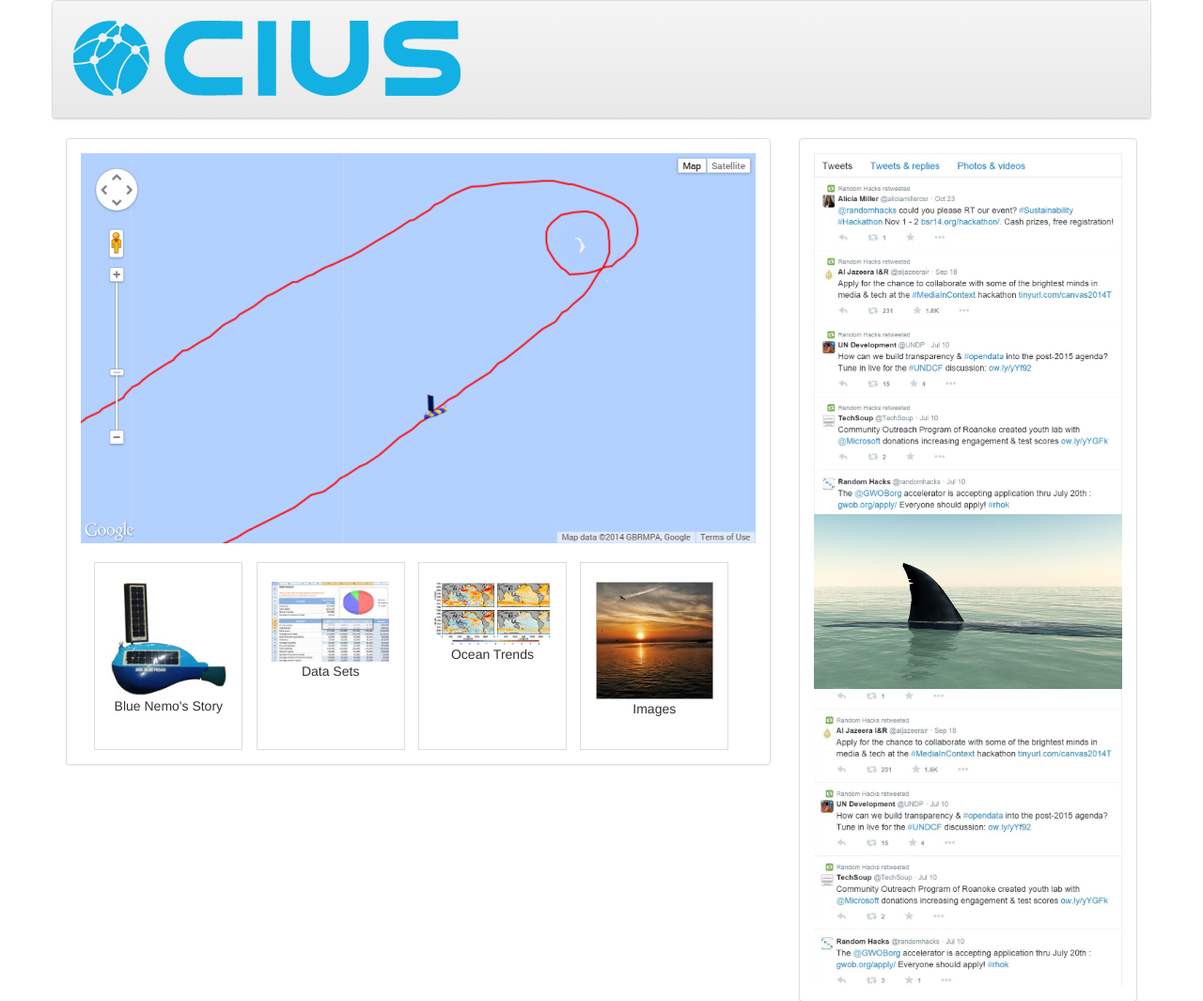
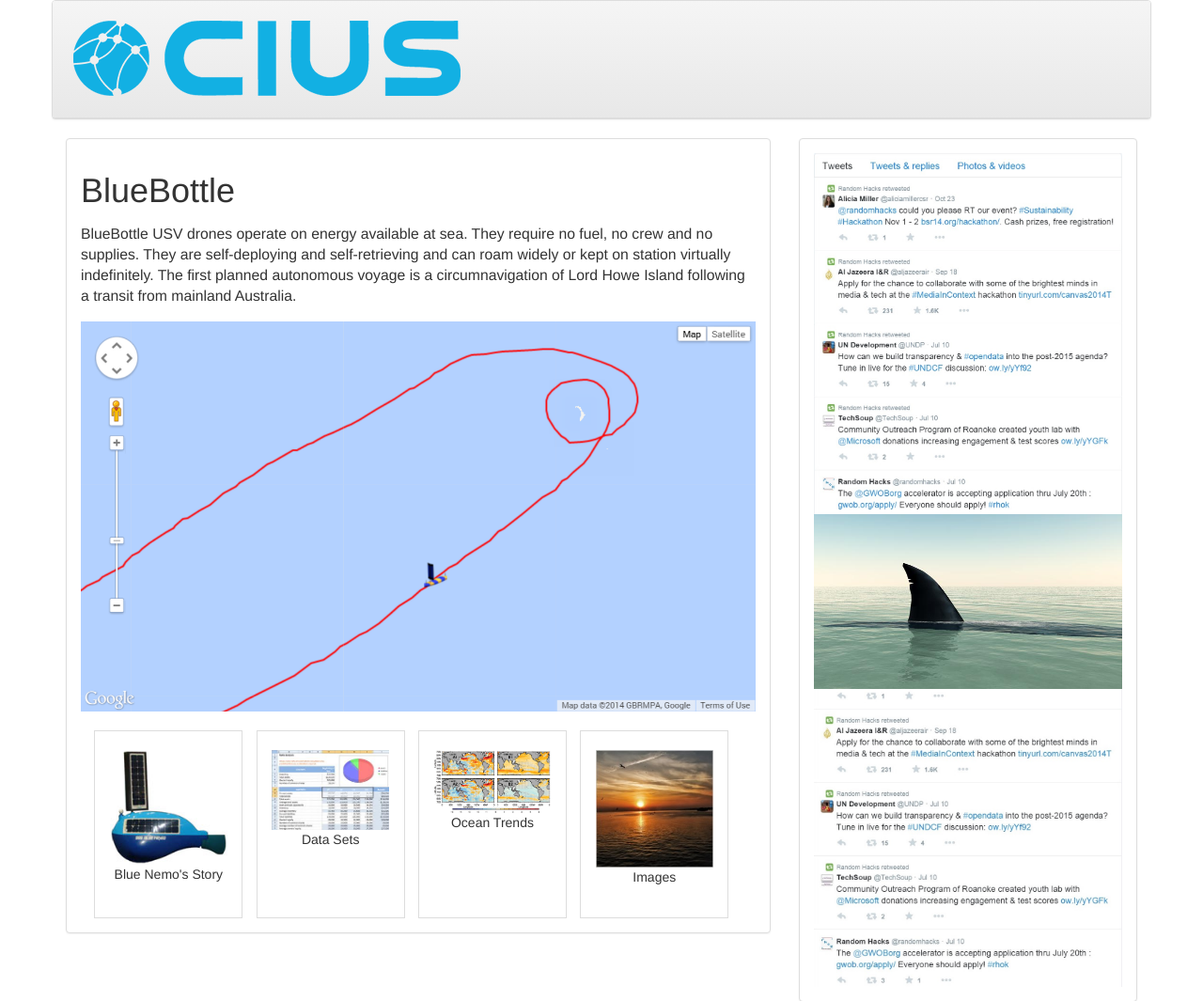
Before and after one commit to AlexGilleran/bluenemo, a PHP site: page /home.html in a window 1280 px wide. Shown: the top 1065 px of the page at 94% size. Run offline with PHP 8.4, Linux system fonts and the light colour scheme.

Commit message:
Removed slashes and added text

```diff
--- a/frontend/css/home.css
+++ b/frontend/css/home.css
@@ -55,6 +55,14 @@ fieldset legend {
     width: 80%;
     margin-right:10%;
     margin-left:10%;
+}
+
+p {
+margin: 1em 0;
+font-weight: 300;
+font-size: 1.125em;
+line-height: 1.4;
+
 }
 /*! HTML5 Boilerplate v4.3.0 | MIT License | http://h5bp.com/ */
 
--- a/frontend/home.html
+++ b/frontend/home.html
@@ -13,11 +13,11 @@
         <!-- Place favicon.ico and apple-touch-icon.png in the root directory -->
 
         <!-- Latest compiled and minified CSS -->
-        <link rel="stylesheet" href="/lib/bootstrap/css/bootstrap.css">
-        <link rel="stylesheet" href="/css/home.css">
+        <link rel="stylesheet" href="lib/bootstrap/css/bootstrap.css">
+        <link rel="stylesheet" href="css/home.css">
 
         <!-- Optional theme -->
-        <link rel="stylesheet" href="/lib/bootstrap/css/bootstrap-theme.css">
+        <link rel="stylesheet" href="lib/bootstrap/css/bootstrap-theme.css">
 
         <script src="lib/modernizr-2.6.2.min.js"></script>
     </head>
@@ -32,7 +32,7 @@
                 <div id="Main View" class="panel panel-default">
                     <div class="panel-heading">
                         <a class="img-wrap" href="/">
-                        <img src="/img/logo.png" alt="" class="logo">
+                        <img src="img/logo.png" alt="" class="logo">
                         </a>
                         <a href="#"id="show-menu" class="mobile-menu icon-menu"></a>
                     </div>
@@ -46,21 +46,23 @@
                         <div id="map-paramaeters" class="panel panel-default">
                             <div class="panel-body">
                                 <div class="image-head">
+                                    <h1>BlueBottle</h1>
+                                    <p>BlueBottle USV drones operate on energy available at sea. They require no fuel, no crew and no supplies. They are self-deploying and self-retrieving and can roam widely or kept on station virtually indefinitely. The first planned autonomous voyage is a circumnavigation of Lord Howe Island following a transit from mainland Australia.</p>
                                     <img src="/img/HomeMap.png" />
                                 </div>
                                 <div class="main-links">
                                     <div class="link-item">
-                                        <img src="/img/BlueNemo.jpg" />
+                                        <img src="img/BlueNemo.jpg" />
                                         Blue Nemo's Story
                                     </div>
                                     <div class="link-item">
-                                        <img src="/img/Data.jpg" />Data Sets
+                                        <img src="img/Data.jpg" />Data Sets
                                     </div>
                                     <div class="link-item">
-                                        <img src="/img/OceanTrends.png" />Ocean Trends
+                                        <img src="img/OceanTrends.png" />Ocean Trends
                                     </div>
                                     <div class="link-item">
-                                        <img src="/img/images.jpg" />Images
+                                        <img src="img/images.jpg" />Images
                                     </div>
                                 </div>
                             </div>
@@ -70,9 +72,9 @@
                         <div id="map-view" class="panel panel-default">
                             <div class="panel-body">
 
-                                <img src="/img/Twitter.jpg" />
-                                <img src="/img/SharkFin.jpg" />
-                                <img src="/img/Twitter2.jpg" />
+                                <img src="img/Twitter.jpg" />
+                                <img src="img/SharkFin.jpg" />
+                                <img src="img/Twitter2.jpg" />
                             </div>
                         </div>
                     </div>
@@ -80,8 +82,8 @@
             </div>
         </div>
 
-        <script src="/lib/jquery-2.1.1.js"></script>
-        <script src="/lib/bootstrap/js/bootstrap.js"></script>
+        <script src="lib/jquery-2.1.1.js"></script>
+        <script src="lib/bootstrap/js/bootstrap.js"></script>
 
         <script data-main="js/main" src="lib/require.js"></script>
     </body>
```
